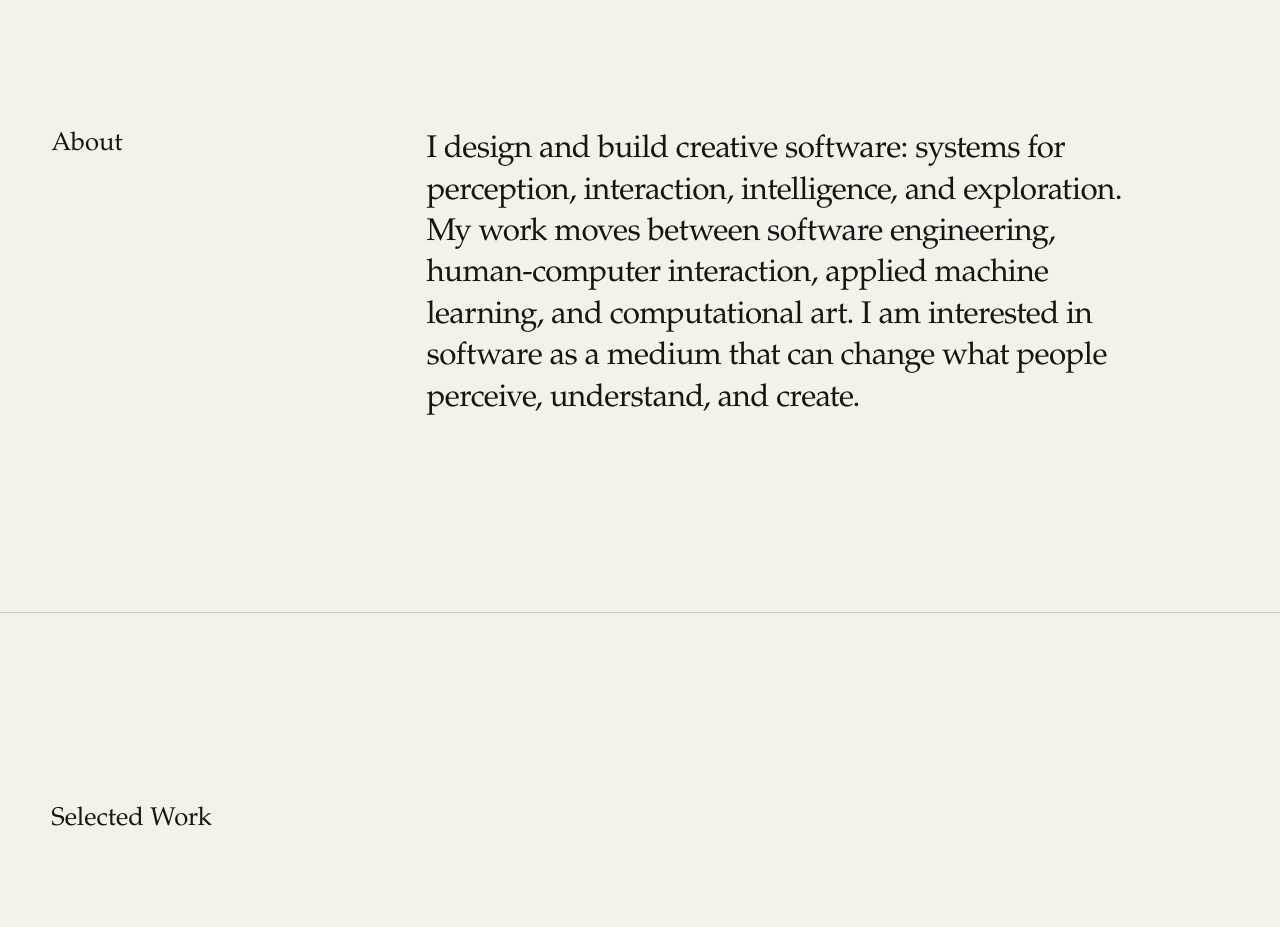
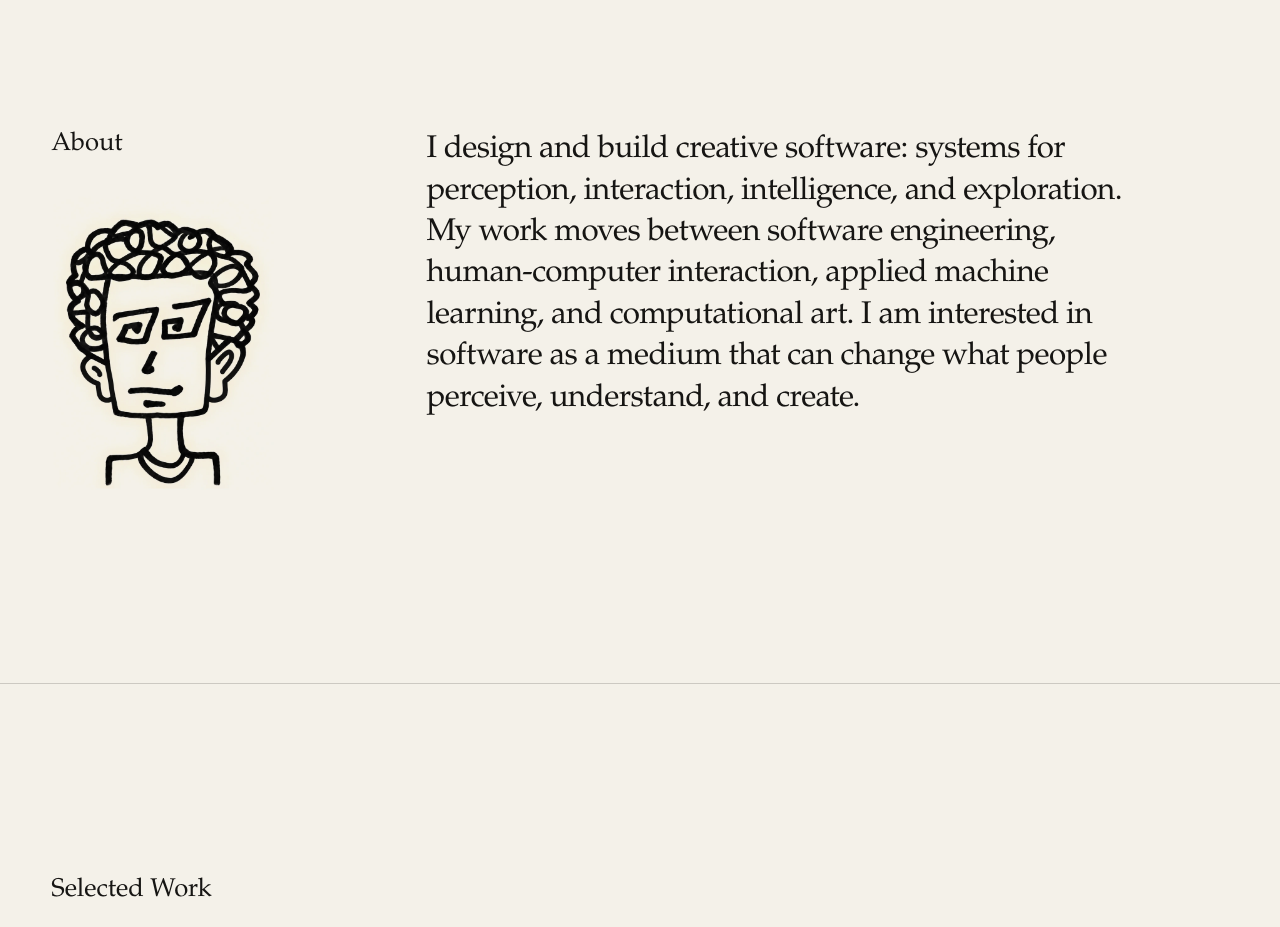
Before and after one commit to sykosyber/mateo-robles, a plain HTML site: page index.html in a window 1280 px wide. Shown: the part 860-1787 px from the top of the page. Drawn offline with Linux system fonts and the light colour scheme.

Commit message:
Add the ink self-portrait to About
The About column held a lone heading over empty space. The self-portrait
fills it with something that is both a portrait and a piece of the work,
and it is already in the page's palette, so it needs no colour treatment.

Given the same compositing contract as the hero: flat-field the paper to
pure white, then isolate and paint --paper underneath so multiply returns
the page colour exactly. Sized well below the hero drawing so it reads as a
mark beside the statement rather than a second artwork.

1.5MB PNG -> 59KB WebP. Verified at 1400x900, 1280x720 and 420x860.

```diff
--- a/css/site.css
+++ b/css/site.css
@@ -160,6 +160,24 @@ h1 {
 h2 {
   font-size: clamp(1.35rem, 2vw, 1.9rem);
   line-height: 1.1;
+}
+
+/* Same compositing contract as the hero: white paper multiplied against
+   --paper disappears, and isolating here keeps the blend independent of the
+   reveal animation's transform. Kept deliberately smaller than the hero so it
+   reads as a mark beside the text, not a second artwork. */
+.about__portrait {
+  margin: clamp(1.5rem, 3vw, 2.25rem) 0 0;
+  max-width: 14rem;
+  background: var(--paper);
+  isolation: isolate;
+}
+
+.about__portrait img {
+  display: block;
+  width: 100%;
+  height: auto;
+  mix-blend-mode: multiply;
 }
 
 .statement {
@@ -377,6 +395,8 @@ h2 {
     grid-template-columns: 1fr;
     gap: 2rem;
   }
+
+  .about__portrait { max-width: 10.5rem; }
   .project__layout {
     grid-template-columns: 1fr;
     gap: 2.25rem;
--- a/index.html
+++ b/index.html
@@ -42,7 +42,19 @@
   <main>
     <section class="section" id="about" aria-labelledby="about-title">
       <div class="shell section__grid" data-reveal>
-        <h2 id="about-title">About</h2>
+        <div class="about__aside">
+          <h2 id="about-title">About</h2>
+          <figure class="about__portrait">
+            <img
+              src="assets/self-portrait.webp"
+              alt="Ink self-portrait of Mateo Robles"
+              width="716"
+              height="948"
+              loading="lazy"
+              decoding="async"
+            >
+          </figure>
+        </div>
         <p class="statement">I design and build creative software: systems for perception, interaction, intelligence, and exploration. My work moves between software engineering, human-computer interaction, applied machine learning, and computational art. I am interested in software as a medium that can change what people perceive, understand, and create.</p>
       </div>
     </section>
```
Also changed, not shown: assets/self-portrait.webp (added).
